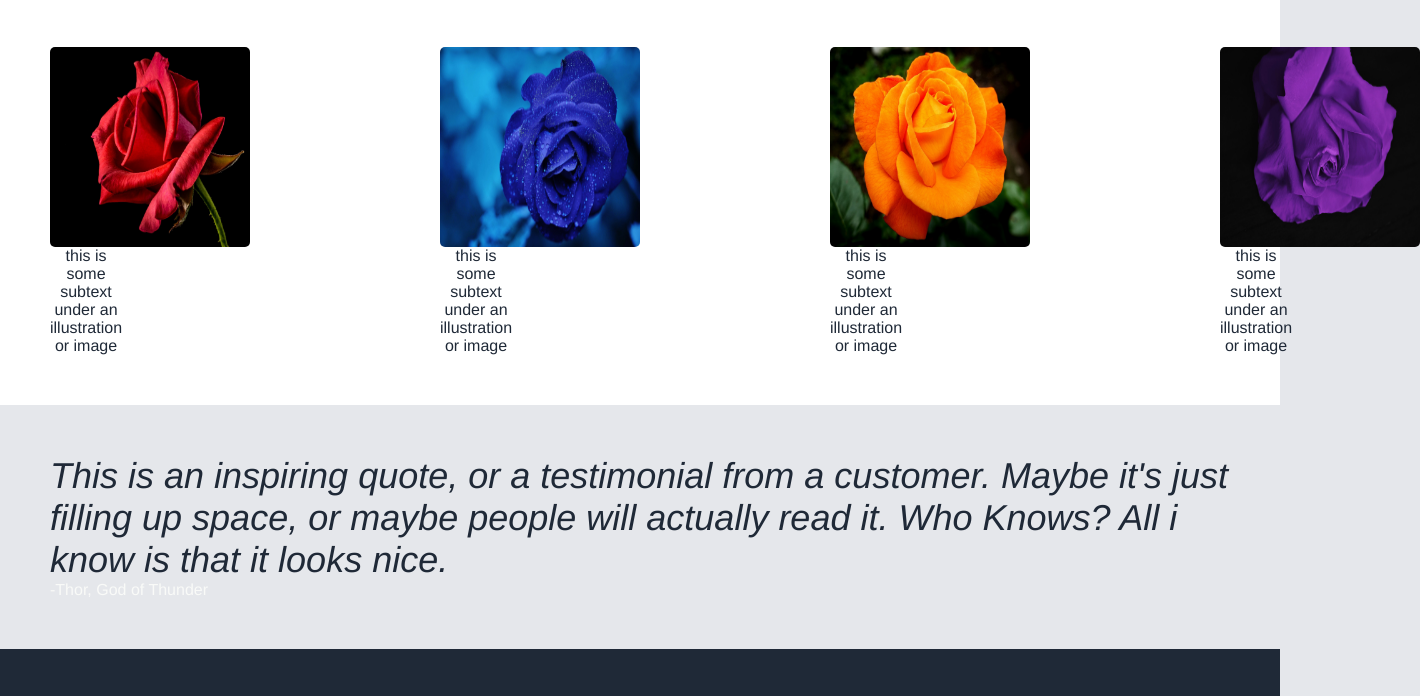
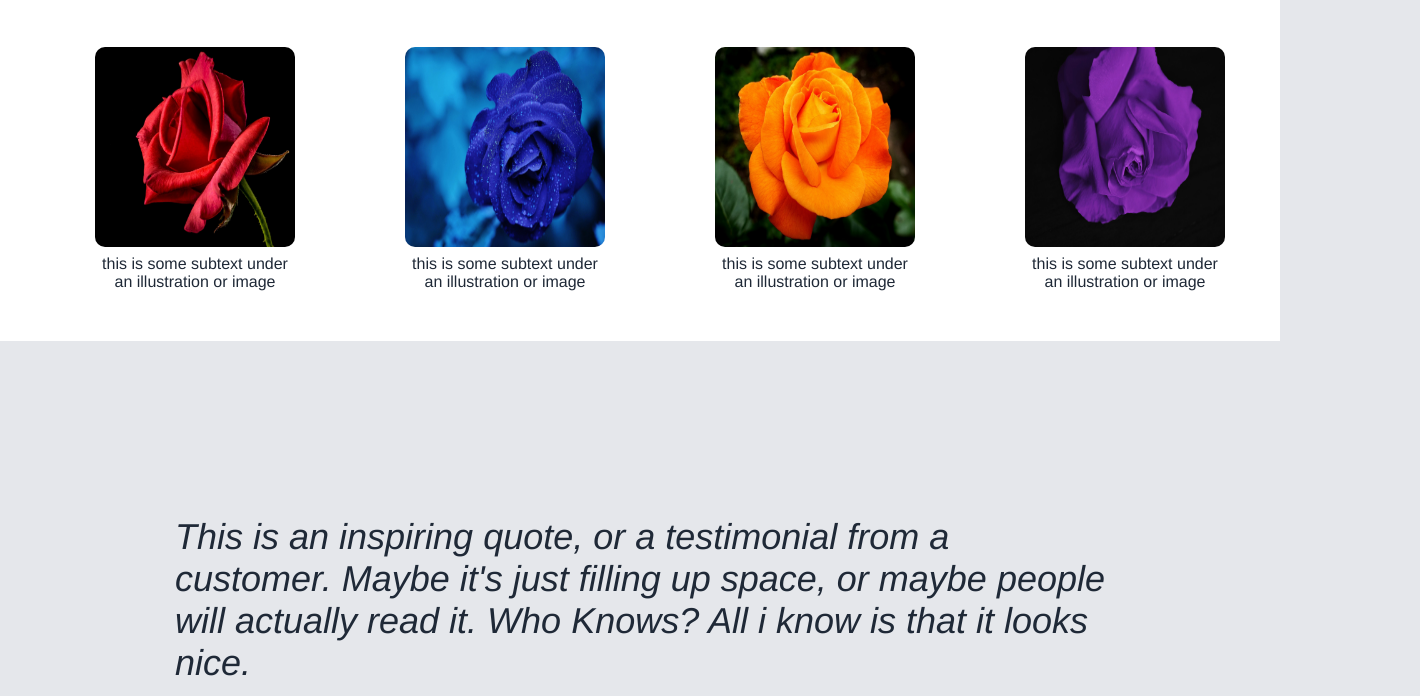
Before and after one commit to sumafujiko/landing-page, a plain HTML site: page index.html in a window 1280 px wide. Shown: the part 548-1244 px from the top of the page, 1420 px wide, since content can reach past the window. Drawn offline with Linux system fonts and the light colour scheme.

Commit message:
Fixed positioning on images + quote

```diff
--- a/index.html
+++ b/index.html
@@ -32,21 +32,29 @@
         <div class="mid-p">
             <div class="mid-c">Some random information.</div>
                 <div class="mid-mid">
-                 <div class="mid-img">
+                <div class="mid-img">
                   <img class="img2" src="./images/red-rose.jpg" alt="Red Rose">
-                  <div class="card">this is some subtext under an illustration or image</div>
-                 </div>
-                 <div class="mid-img">
+                <div class="card-c">
+                    <div class="card">this is some subtext under an illustration or image</div>
+                </div>
+                </div>
+                <div class="mid-img">
                     <img class="img2" src="./images/blue-rose.jpg" alt="Blue Rose">
+                <div class="card-c">
                     <div class="card">this is some subtext under an illustration or image</div>
+                </div>
                 </div>
                 <div class="mid-img">
                   <img class="img2" src="./images/orange-rose.jpg" alt="Orange Rose">
+                <div class="card-c">
                   <div class="card">this is some subtext under an illustration or image</div>
+                </div>
                 </div>
                 <div class="mid-img">
                  <img class="img2" src="./images/purple.rose.jpg" alt="Purple Rose">
-                 <div class="card">this is some subtext under an illustration or image</div>
+                <div class="card-c">
+                    <div class="card">this is some subtext under an illustration or image</div>
+                </div>
                 </div>
             </div>
         </div>
--- a/style.css
+++ b/style.css
@@ -43,7 +43,7 @@ body {
     background-color: #E5E7EB;
     align-items: center;
     justify-content: center;
-    padding: 50px 50px;
+    padding: 175px 175px;
 }
 
 .popup {
@@ -94,18 +94,20 @@ body {
 .mid-img {
     width: 10px;
     display: flex;
-    flex-direction: row;
-    flex-wrap: wrap;
+    flex-direction: column;
     border: 8px;
+    padding: 0px;
 }
 
 .mid-mid {
     display: flex;
     flex-direction: row;
-    justify-content: space-between;
+    justify-content: center;
     align-items: center;
     margin: 50px;
+    margin-right: 200px;
     text-align: center;
+    gap: 300px;
 }
 
 .img1 {
@@ -116,9 +118,9 @@ body {
 .img2 {
     height: 200px;
     width: 200px;
-    border-radius: 5px;
+    border-radius: 10px;
     border-color: #3882F6;
-    border-width: 4px;
+    border-width: 20px;
 }
 
 .bold {
@@ -178,3 +180,20 @@ ul {
     display: flex;
     gap: 8px;
 }
+
+.card-c {
+    display: flex;
+    justify-content: center;
+    width: 200px;
+    margin-top: 8px;
+}
+
+.author {
+    font-weight: bold;
+    font-size: larger;
+    color: black;
+    display: flex;
+    justify-content: end;
+    padding-right: 40px;
+    padding-top: 20px;
+}
```
